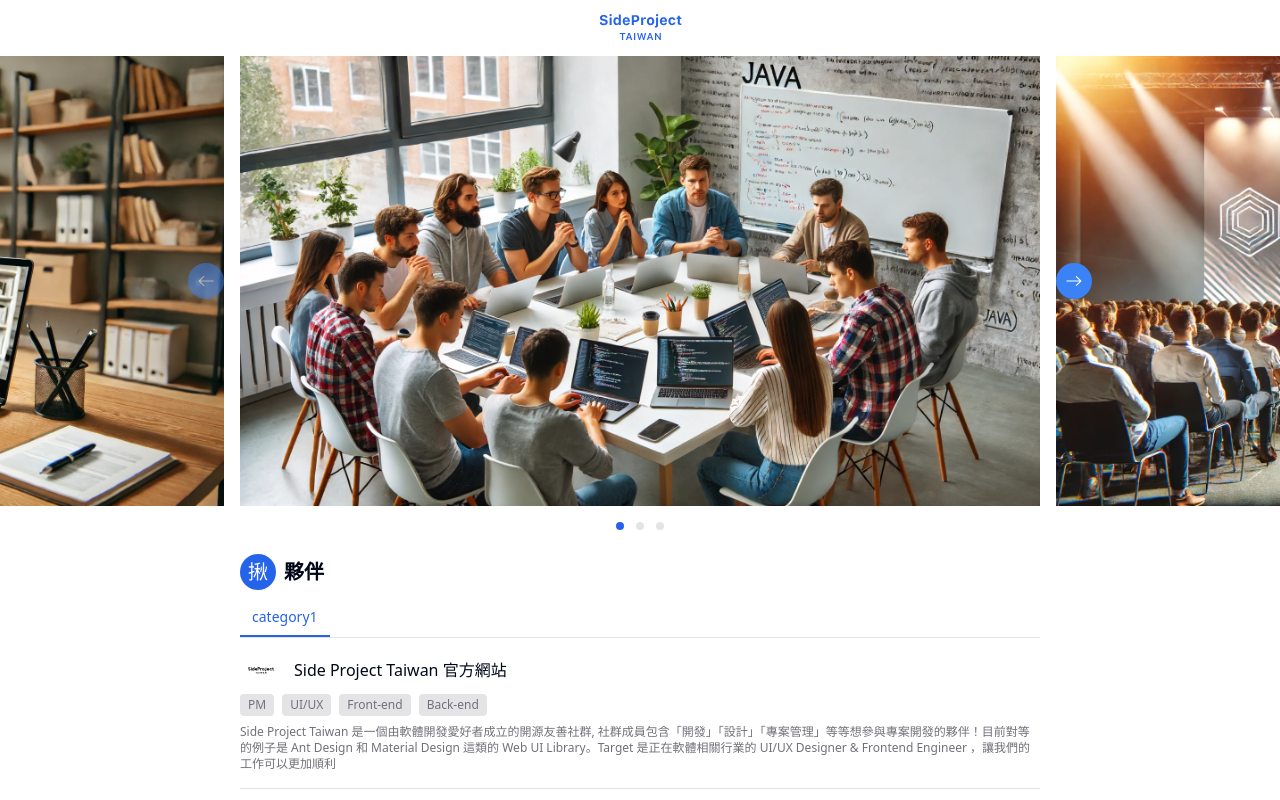
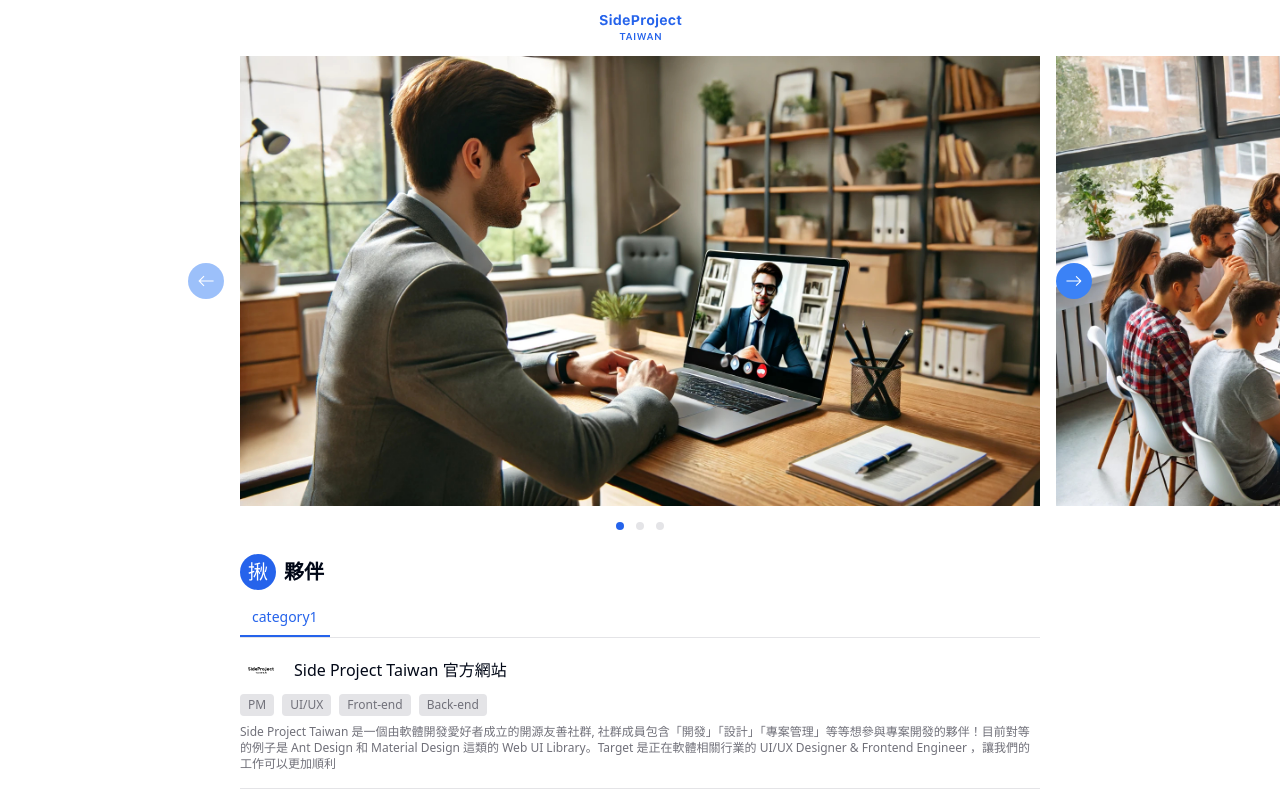
Before and after one commit to side-project-taiwan/sideproj.tw, a Next.js app: page / in a window 1280 px wide. Shown: the top 800 px of the page. Built offline with nearby package versions, Linux system fonts and the light colour scheme.

Commit message:
update initial index to default

```diff
--- a/containers/carousel.tsx
+++ b/containers/carousel.tsx
@@ -9,11 +9,7 @@ const MOCK_CAROUSEL_SRCS = [
 
 export const Carousel = () => {
   return (
-    <SPTCarousel
-      slideClassName='!w-[800px] !h-[450px]'
-      initialSlide={1}
-      centeredSlides
-    >
+    <SPTCarousel slideClassName='!w-[800px] !h-[450px]' centeredSlides>
       {MOCK_CAROUSEL_SRCS.map(src => {
         return (
           <Image
```
